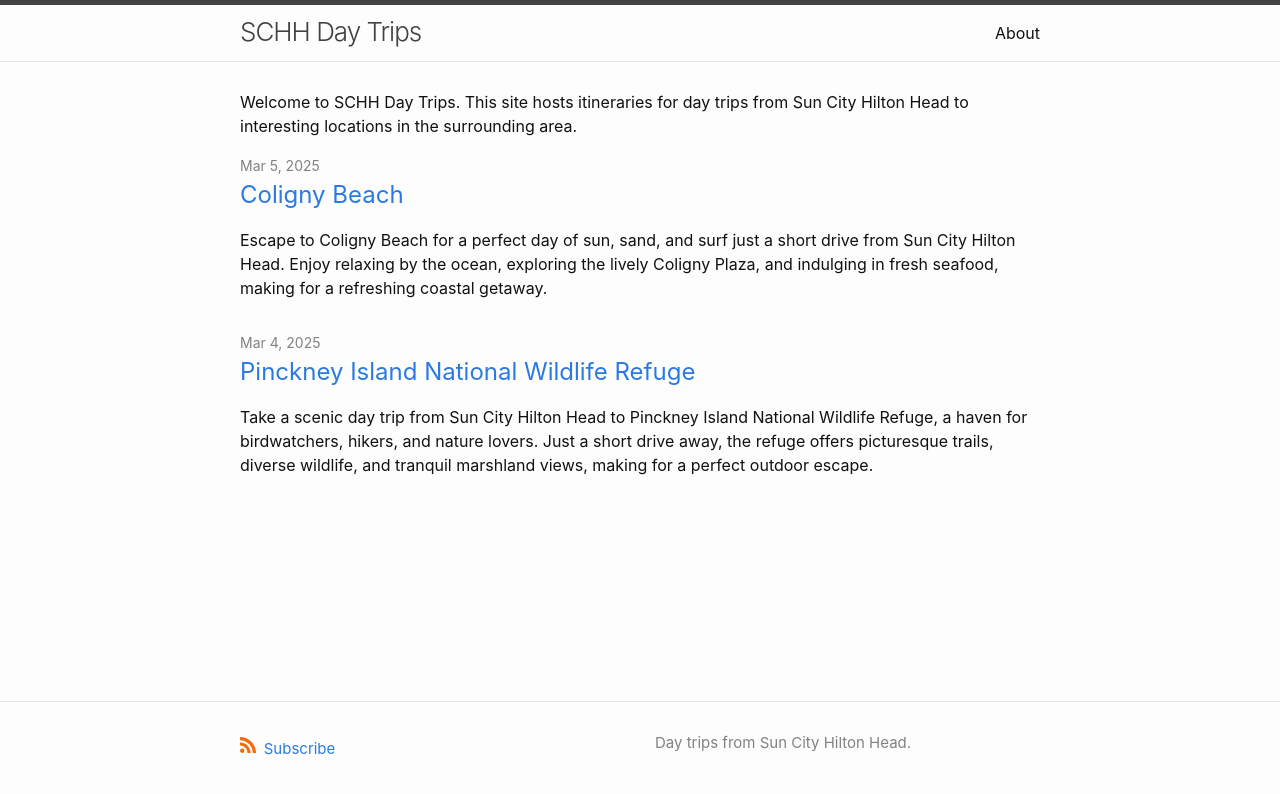
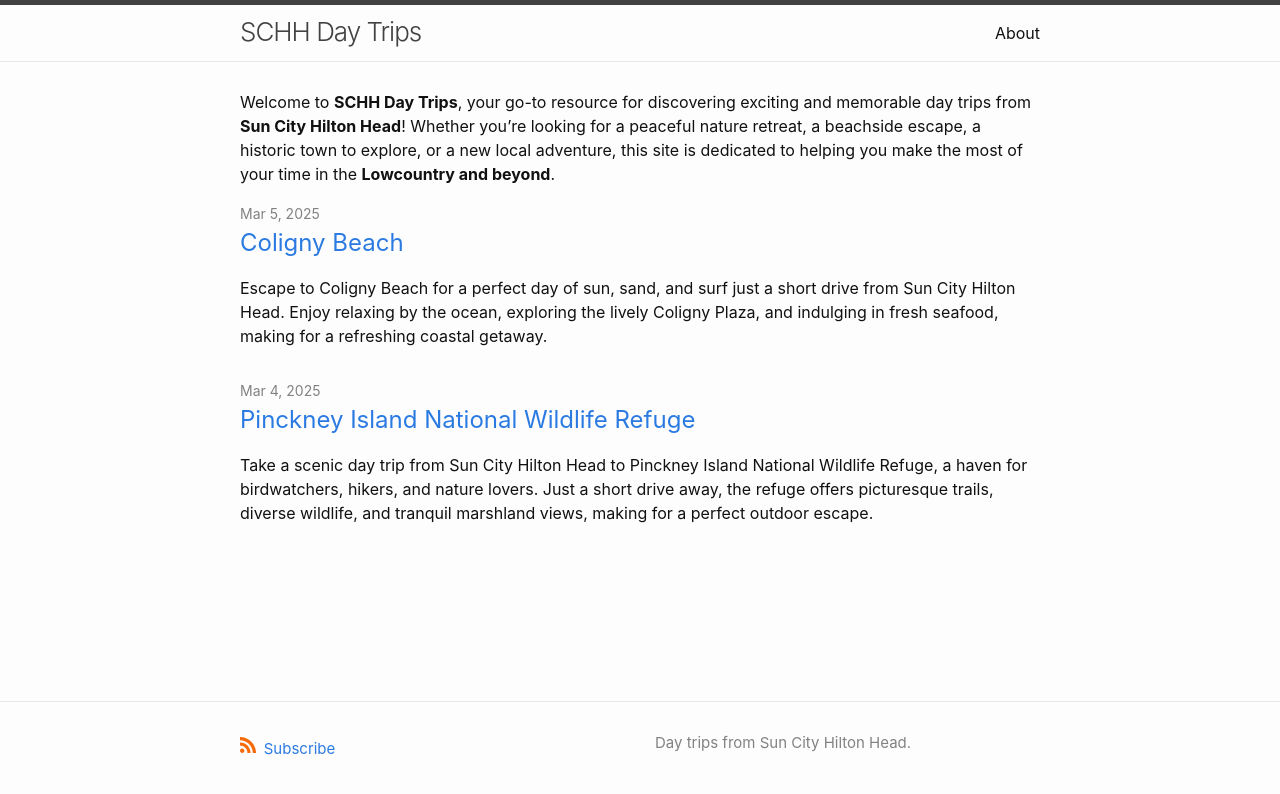
Before and after one commit to rsnyder/example-website, a Jekyll site: the page built from index.md, in a window 1280 px wide. Shown: the top 794 px of the page. Built offline with Jekyll 4.4.1, drawn with Linux system fonts in a browser that asks for light colours.

Commit message:
Update index.md

```diff
--- a/index.md
+++ b/index.md
@@ -6,4 +6,4 @@
 layout: home
 ---
 
-Welcome to SCHH Day Trips.  This site hosts itineraries for day trips from Sun City Hilton Head to interesting locations in the surrounding area.
+Welcome to **SCHH Day Trips**, your go-to resource for discovering exciting and memorable day trips from **Sun City Hilton Head**! Whether you're looking for a peaceful nature retreat, a beachside escape, a historic town to explore, or a new local adventure, this site is dedicated to helping you make the most of your time in the **Lowcountry and beyond**.
```
